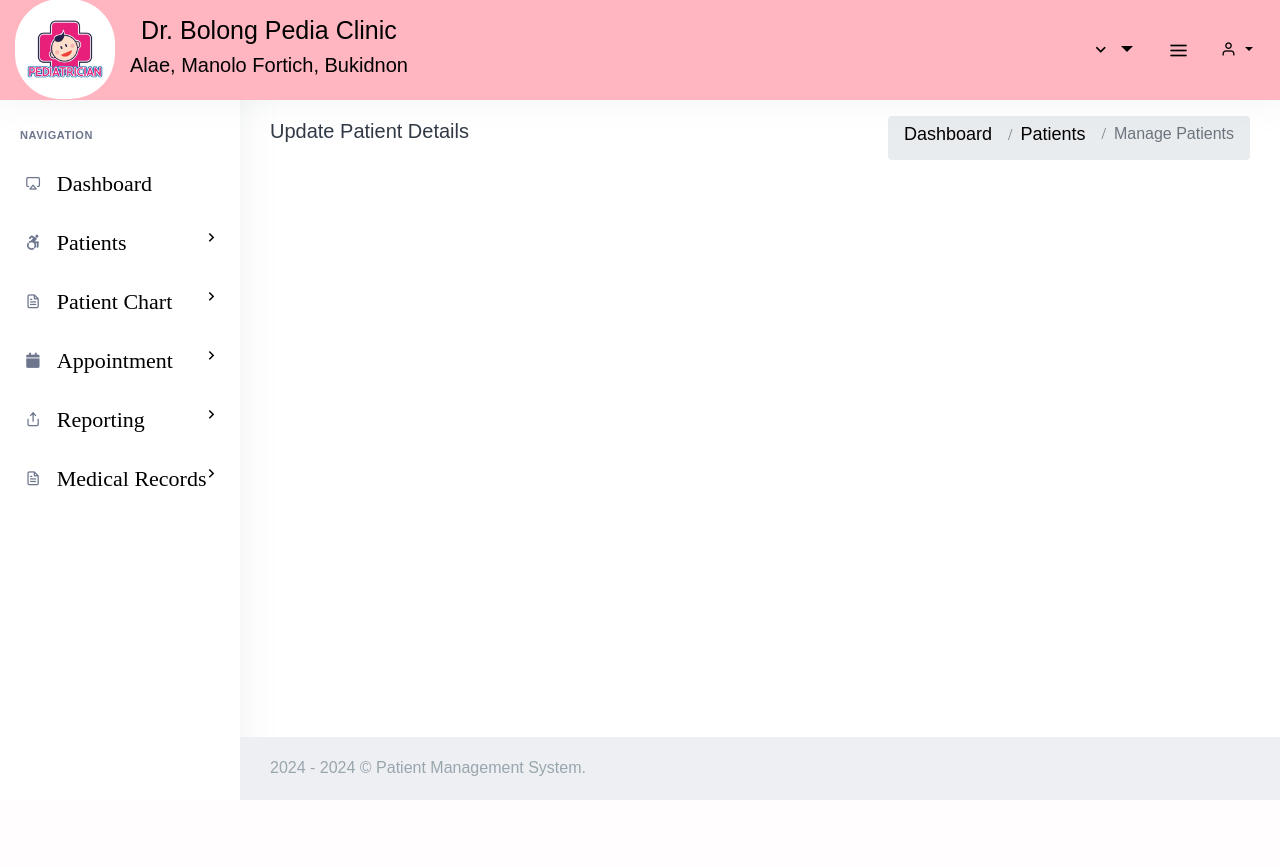
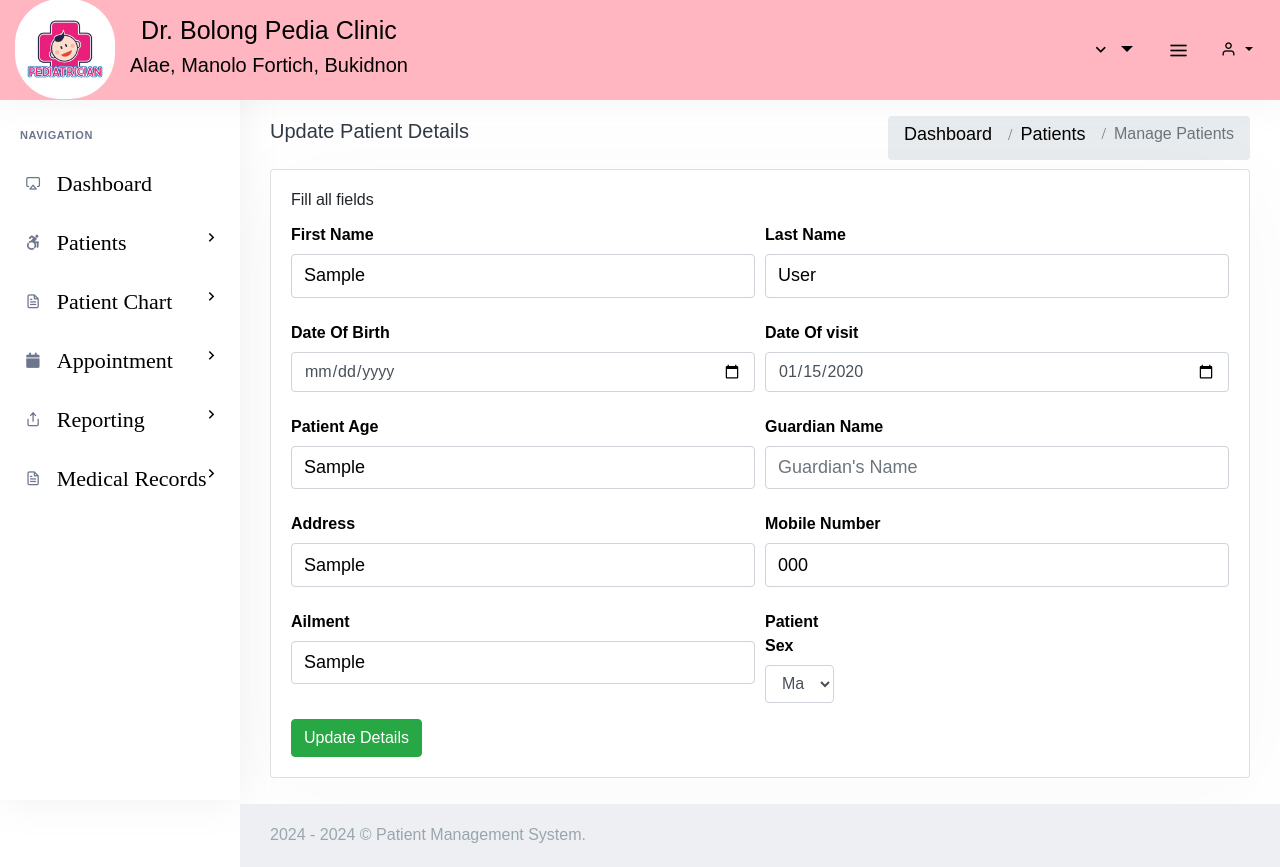
Before and after one commit to Jkmanait/PMS-CLINIC, a PHP site: page /backend/admin/his_admin_update_single_patient.php?pat_number=000 in a window 1280 px wide. Before the commit the page ends 800 px from the top, so only its background shows below. Run offline with PHP 8.4, Linux system fonts and the light colour scheme; tables that the repository leaves empty hold one stand-in row (values such as "Sample post"); data that the repository does not hold is empty; some libraries are stand-ins or nearby versions; some web fonts are replaced.

Commit message:
updated patient registration

```diff
--- a/backend/admin/his_admin_manage_patient.php
+++ b/backend/admin/his_admin_manage_patient.php
@@ -200,8 +200,8 @@ $result = $mysqli->query($query);
                                                 <td><?php echo $row->pat_parent_name; ?></td>
                                                 <td><?php echo $row->pat_phone; ?></td>
                                                 <td>
-                                                    <a href="his_admin_manage_patient.php?delete=<?php echo $row->pat_id;?>" class="badge badge-danger"><i class="mdi mdi-trash-can-outline"></i> Delete</a>
-                                                    <a href="his_admin_update_single_patient.php?pat_id=<?php echo $row->pat_id;?>" class="badge badge-primary"><i class="mdi mdi-check-box-outline"></i> Update</a>
+                                                    <a href="his_admin_manage_patient.php?delete=<?php echo $row->pat_number;?>" class="badge badge-danger"><i class="mdi mdi-trash-can-outline"></i> Delete</a>
+                                                    <a href="his_admin_update_single_patient.php?pat_number=<?php echo $row->pat_number;?>" class="badge badge-primary"><i class="mdi mdi-check-box-outline"></i> Update</a>
                                                 </td>
                                             </tr>
                                             <?php } ?>
--- a/backend/admin/his_admin_update_single_patient.php
+++ b/backend/admin/his_admin_update_single_patient.php
@@ -2,37 +2,32 @@
 <?php
 session_start();
 include('../../configuration/config.php');
-		if(isset($_POST['update_patient']))
-		{
-            $pat_id = $_GET['pat_id'];
-			$pat_fname=$_POST['pat_fname'];
-			$pat_lname=$_POST['pat_lname'];
-			$pat_number=$_POST['pat_number'];
-            $pat_phone=$_POST['pat_phone'];
-            $pat_type=$_POST['pat_type'];
-            $pat_addr=$_POST['pat_addr'];
+if(isset($_POST['update_patient'])) {
+    $pat_number = $_GET['pat_number']; // Use pat_number from the URL for identification
+    $pat_fname = $_POST['pat_fname'];
+    $pat_lname = $_POST['pat_lname'];
+    $pat_phone = $_POST['pat_phone'];
+    $pat_addr = $_POST['pat_addr'];
     $pat_age = $_POST['pat_age'];
     $pat_dob = $_POST['pat_dob'];
     $pat_ailment = $_POST['pat_ailment'];
-            //sql to insert captured values
-			$query="UPDATE  his_patients  SET pat_fname=?, pat_lname=?, pat_age=?, pat_dob=?, pat_number=?, pat_phone=?, pat_type=?, pat_addr=?, pat_ailment=? WHERE pat_id = ?";
+    $pat_date_joined = $_POST['pat_date_joined'];
+    $pat_parent_name = $_POST['pat_parent_name'];
+    $pat_sex = $_POST['pat_sex'];
+
+    // SQL query to update captured values
+    $query = "UPDATE his_patients SET pat_fname=?, pat_lname=?, pat_age=?, pat_dob=?, pat_phone=?, pat_addr=?, pat_ailment=?, pat_date_joined=?, pat_parent_name=?, pat_sex=? WHERE pat_number=?";
     $stmt = $mysqli->prepare($query);
-			$rc=$stmt->bind_param('sssssssssi', $pat_fname, $pat_lname, $pat_age, $pat_dob, $pat_number, $pat_phone, $pat_type, $pat_addr, $pat_ailment, $pat_id);
+    $stmt->bind_param('ssssssssssi', $pat_fname, $pat_lname, $pat_age, $pat_dob, $pat_phone, $pat_addr, $pat_ailment, $pat_date_joined, $pat_parent_name, $pat_sex, $pat_number);
+
     $stmt->execute();
-			/*
-			*Use Sweet Alerts Instead Of This Fucked Up Javascript Alerts
-			*echo"<script>alert('Successfully Created Account Proceed To Log In ');</script>";
-			*/
-			//declare a varible which will be passed to alert function
-			if($stmt)
-			{
+
+    // Declare variable for alerts
+    if($stmt) {
         $success = "Patient Details Updated";
-			}
-			else {
+    } else {
         $err = "Please Try Again Or Try Later";
     }
-
-
 }
 ?>
 <!--End Server Side-->
@@ -117,10 +112,10 @@
                         <!-- Form row -->
                         <!--LETS GET DETAILS OF SINGLE PATIENT GIVEN THEIR ID-->
                         <?php
-                            $pat_id=$_GET['pat_id'];
-                            $ret="SELECT  * FROM his_patients WHERE pat_id=?";
+                            $pat_number=$_GET['pat_number'];
+                            $ret="SELECT  * FROM his_patients WHERE pat_number=?";
                             $stmt= $mysqli->prepare($ret) ;
-                            $stmt->bind_param('i',$pat_id);
+                            $stmt->bind_param('i',$pat_number);
                             $stmt->execute() ;//ok
                             $res=$stmt->get_result();
                             //$cnt=1;
@@ -148,47 +143,52 @@
                                             <div class="form-row">
                                                 <div class="form-group col-md-6">
                                                     <label for="inputEmail4" class="col-form-label">Date Of Birth</label>
-                                                    <input type="text" required="required" value="<?php echo $row->pat_dob;?>" name="pat_dob" class="form-control" id="inputEmail4" placeholder="DD/MM/YYYY">
+                                                    <input type="date" required="required" value="<?php echo $row->pat_dob;?>" name="pat_dob" class="form-control" id="inputEmail4" placeholder="DD/MM/YYYY">
                                                 </div>
                                                 <div class="form-group col-md-6">
-                                                    <label for="inputPassword4" class="col-form-label">Age</label>
-                                                    <input required="required" type="text" value="<?php echo $row->pat_age;?>" name="pat_age" class="form-control"  id="inputPassword4" placeholder="Patient`s Age">
+                                                    <label for="inputEmail4" class="col-form-label">Date Of visit</label>
+                                                    <input type="date" required="required" value="<?php echo $row->pat_date_joined;?>" name="pat_date_joined" class="form-control" id="inputEmail4" placeholder="DD/MM/YYYY">
                                                 </div>
                                             </div>
 
-                                            <div class="form-group">
+                                            <div class="form-row">
+                                                <div class="form-group col-md-6">
+                                                    <label for="inputPassword4" class="col-form-label">Patient Age</label>
+                                                    <input required="required" type="text" value="<?php echo $row->pat_age;?>" name="pat_age" class="form-control"  id="inputPassword4" placeholder="Patient`s Age">
+                                                </div>
+                                                <div class="form-group col-md-6">
+                                                    <label for="inputAddress" class="col-form-label">Guardian Name</label>
+                                                    <input required="required" type="text" value="<?php echo $row->pat_parent_name;?>" class="form-control" name="pat_parent_name" id="inputAddress" placeholder="Guardian's Name">
+                                                </div>
+                                            </div>
+
+                                            <div class="form-row">
+                                                <div class="form-group col-md-6">
                                                     <label for="inputAddress" class="col-form-label">Address</label>
                                                     <input required="required" type="text" value="<?php echo $row->pat_addr;?>" class="form-control" name="pat_addr" id="inputAddress" placeholder="Patient's Addresss">
                                                 </div>
-
-                                            <div class="form-row">
-                                                <div class="form-group col-md-4">
+                                                <div class="form-group col-md-6">
                                                     <label for="inputCity" class="col-form-label">Mobile Number</label>
                                                     <input required="required" type="text" value="<?php echo $row->pat_phone;?>" name="pat_phone" class="form-control" id="inputCity">
                                                 </div>
-                                                <div class="form-group col-md-4">
+                                            </div>
+
+                                            <div class="form-row">
+                                                <div class="form-group col-md-6">
                                                     <label for="inputCity" class="col-form-label">Ailment</label>
                                                     <input required="required" type="text" value="<?php echo $row->pat_ailment;?>" name="pat_ailment" class="form-control" id="inputCity">
                                                 </div>
-                                                <div class="form-group col-md-4">
-                                                    <label for="inputState" class="col-form-label">Patient's Type</label>
-                                                    <select id="inputState" required="required" name="pat_type" class="form-control">
-                                                        <option>Choose</option>
-                                                        <option>InPatient</option>
-                                                        <option>OutPatient</option>
+
+                                                <div class="form-group col-md-1">
+                                                <label for="pat_sex" class="col-form-label">Patient Sex</label>
+                                                <select required name="pat_sex" class="form-control">
+                                                    <option>Male</option>
+                                                    <option>Female</option>
                                                 </select>
-                                                </div>
-                                                <div class="form-group col-md-2" style="display:none">
-                                                    <?php
-                                                        $length = 5;
-                                                        $patient_number =  substr(str_shuffle('0123456789ABCDEFGHIJKLMNOPQRSTUVWXYZ'),1,$length);
-                                                    ?>
-                                                    <label for="inputZip" class="col-form-label">Patient Number</label>
-                                                    <input type="text" name="pat_number" value="<?php echo $patient_number;?>" class="form-control" id="inputZip">
                                             </div>
                                             </div>
 
-                                            <button type="submit" name="update_patient" class="ladda-button btn btn-success" data-style="expand-right">Add Patient</button>
+                                            <button type="submit" name="update_patient" class="ladda-button btn btn-success" data-style="expand-right">Update Details</button>
 
                                         </form>
                                         <!--End Patient Form-->
```
Lines whose indentation alone changed are shown as unchanged.
